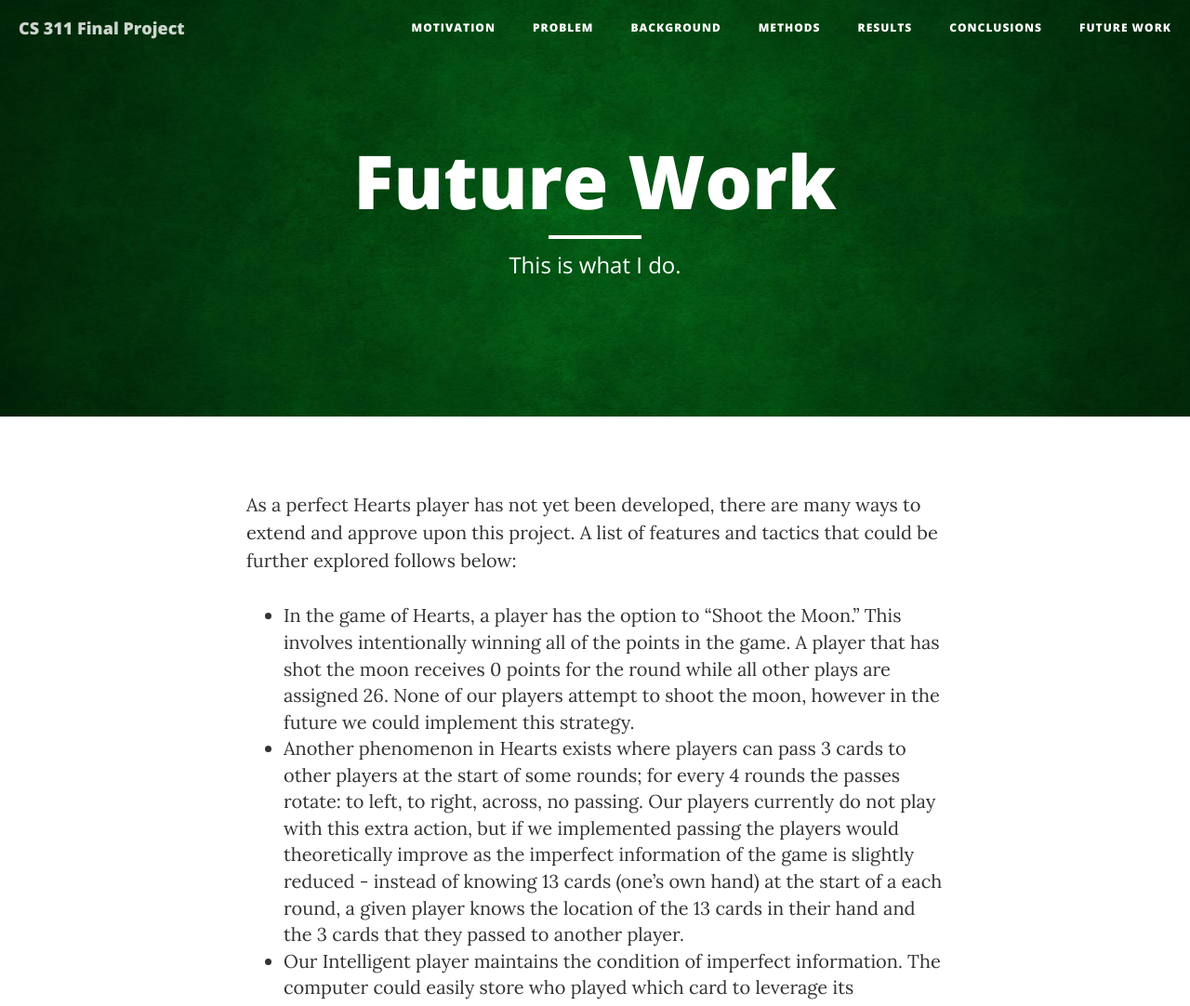
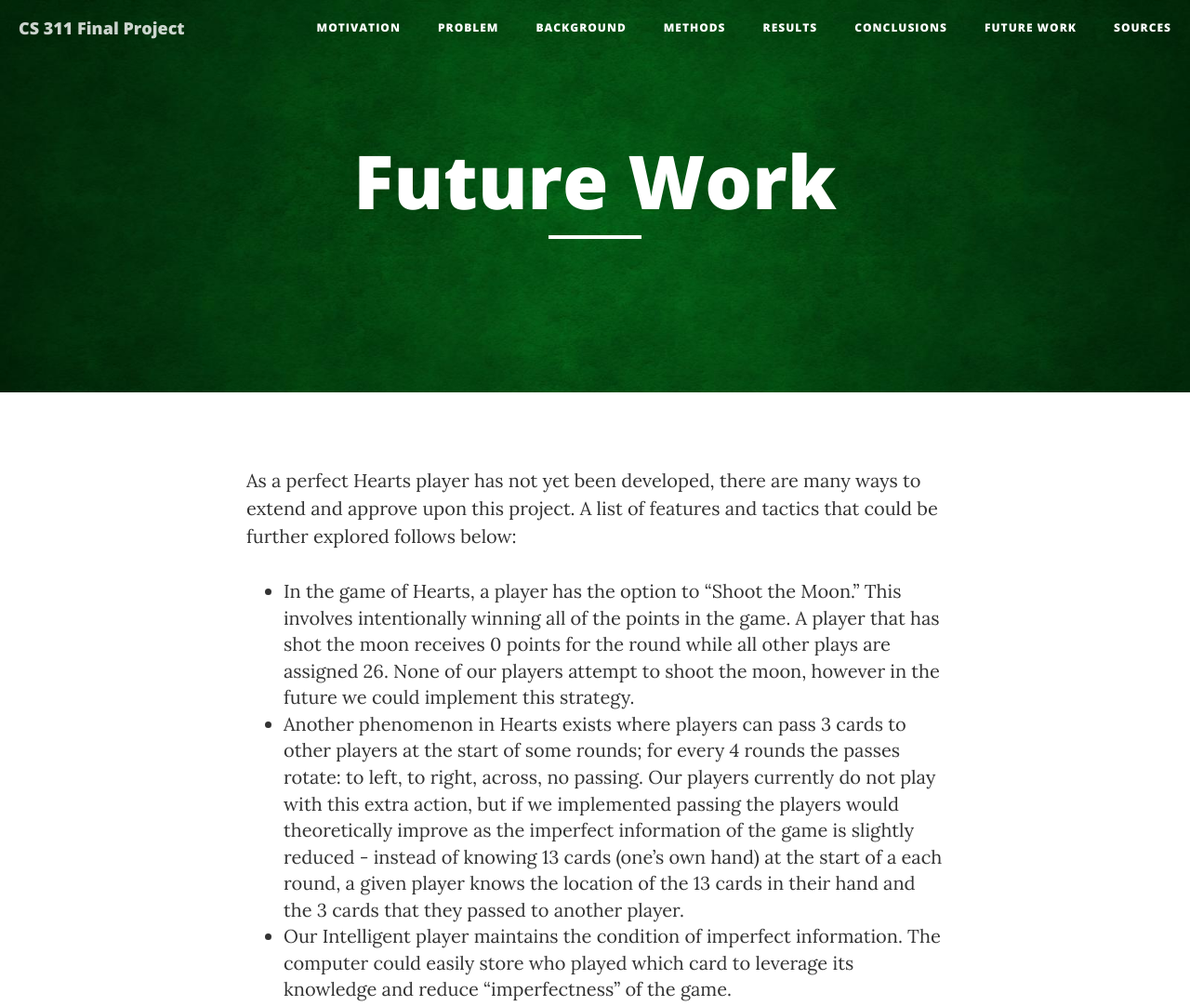
Before and after one commit to ellensartorelli/cs311_projectWebsite, a website: page future.html in a window 1280 px wide. Shown: the top 1082 px of the page at 93% size. Drawn offline with nearby package versions, Linux system fonts and the light colour scheme.

Commit message:
bye this is what i do

```diff
--- a/future.html
+++ b/future.html
@@ -69,6 +69,9 @@
                   <li>
                       <a href="future.html">Future Work</a>
                   </li>
+                  <li>
+                      <a href="sources.html">Sources</a>
+                  </li>
                 </ul>
             </div>
             <!-- /.navbar-collapse -->
@@ -85,7 +88,6 @@
                     <div class="page-heading">
                         <h1>Future Work</h1>
                         <hr class="small">
-                        <span class="subheading">This is what I do.</span>
                     </div>
                 </div>
             </div>
```
